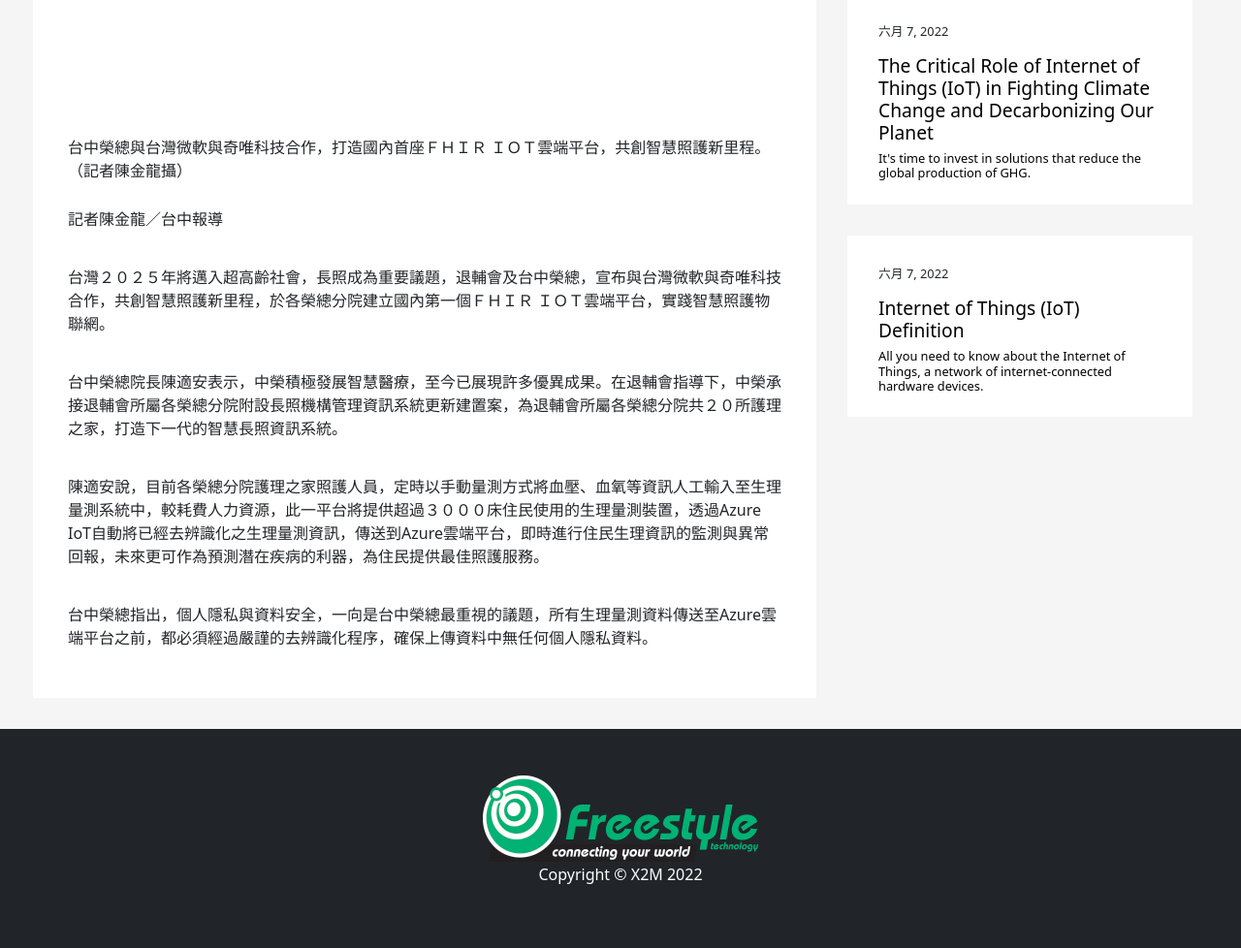
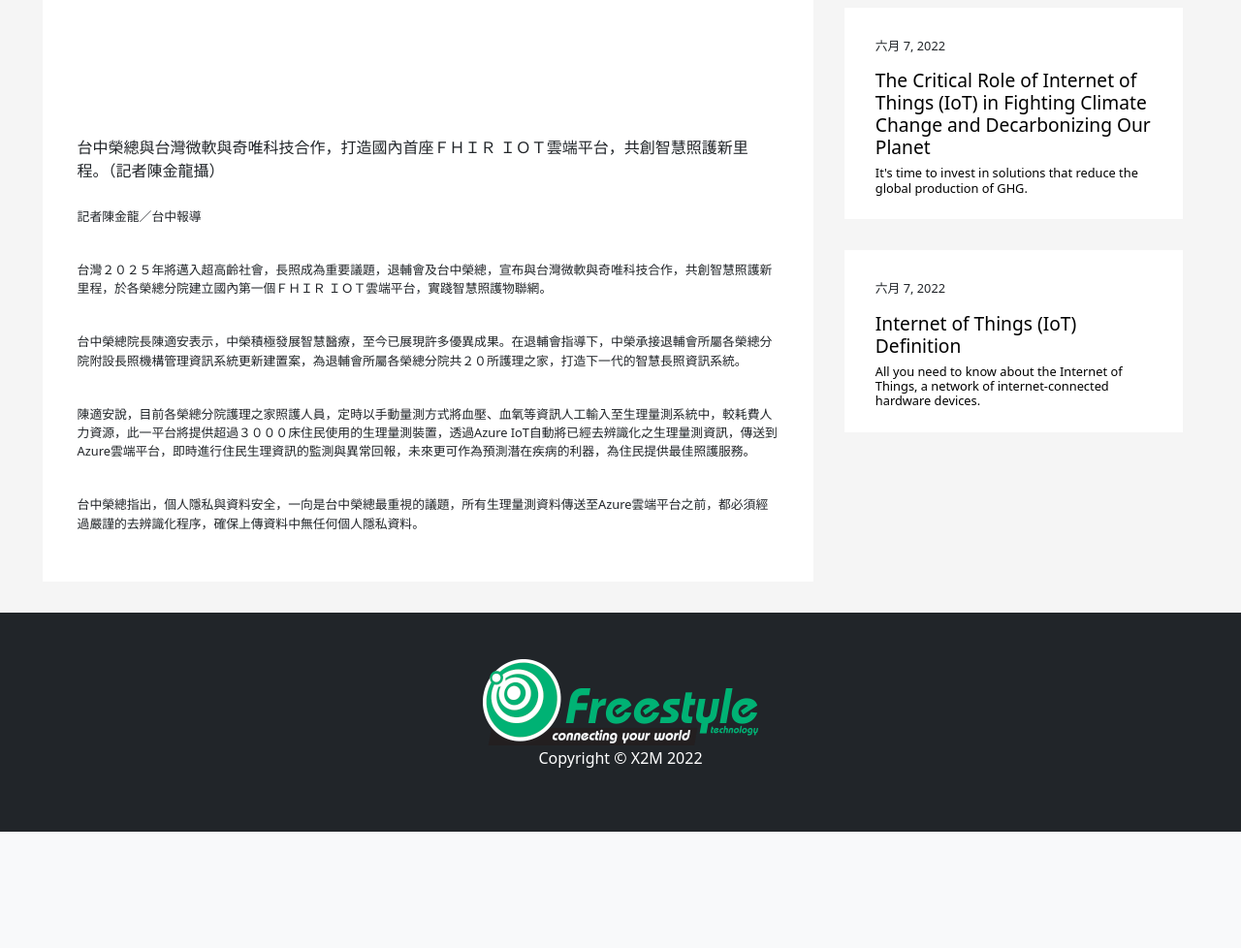
Before and after one commit to rick0624/X2M_Web_Development, a Django app: page /zh-hant/new/1/ in a window 1280 px wide. Shown: the part 847-1825 px from the top of the page at 97% size. After the commit the page ends 1705 px from the top, so only its background shows below. Run offline with Django 3.2, Linux system fonts and the light colour scheme; data comes from the database, SQL or seed files in the repository; some libraries are stand-ins or nearby versions.

Commit message:
2022/06/16 font size adjustment-3

```diff
--- a/website/static/css/style/new_detail.css
+++ b/website/static/css/style/new_detail.css
@@ -44,7 +44,7 @@ main div.all-content {
   display: -webkit-box;
   display: -ms-flexbox;
   display: flex;
-  margin: 0rem -3rem;
+  margin: 0rem -3vw;
 }
 
 main div.all-content div.new-content {
@@ -70,6 +70,7 @@ main div.all-content div.new-content section.new div.date {
 
 main div.all-content div.new-content section.new div.newsContent p {
   padding: 10px 0px;
+  font-size: 1vw;
 }
 
 main div.all-content section.complementary {
--- a/website/static/css/style/new_detail.scss
+++ b/website/static/css/style/new_detail.scss
@@ -59,7 +59,7 @@ main {
 
   div.all-content {
     display: flex;
-    margin: 0rem -3rem;
+    margin: 0rem -3vw;
 
     div.new-content {
       background-color: white;
@@ -85,6 +85,7 @@ main {
         div.newsContent {
           p {
             padding: 10px 0px;
+            font-size: 1vw;
           }
         }
       }
--- a/website/static/css/style/socialMedia.css
+++ b/website/static/css/style/socialMedia.css
@@ -67,6 +67,7 @@ main section.newsList div table caption {
 
 main section.newsList div table th {
   text-align: center;
+  font-size: 1vw;
 }
 
 main section.newsList div table tbody th,
--- a/website/static/css/style/socialMedia.scss
+++ b/website/static/css/style/socialMedia.scss
@@ -106,6 +106,7 @@ main {
         // }
         th {
           text-align: center;
+          font-size: 1vw;
         }
         tbody {
           // tr {
```
Also changed, not shown: 2 other files.
